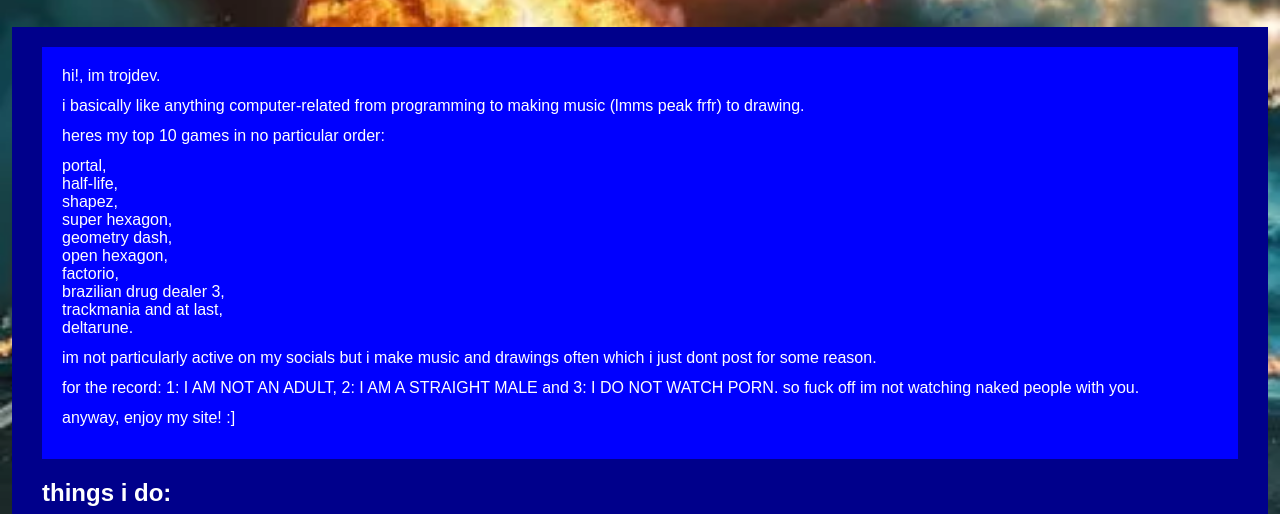
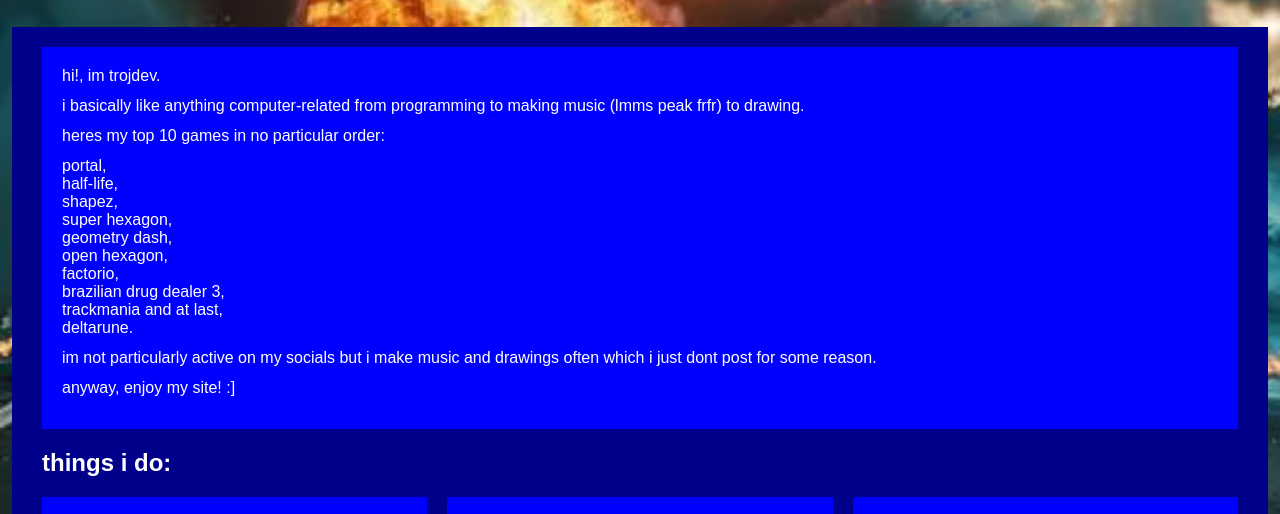
Before and after one commit to TheRealOwenJ/troj, a plain HTML site: page index.html in a window 1280 px wide. Shown: the part 232-746 px from the top of the page. Drawn offline with Linux system fonts and the light colour scheme; no server answers.

Commit message:
remove unneeded info

```diff
--- a/index.html
+++ b/index.html
@@ -24,7 +24,6 @@
                 <p>heres my top 10 games in no particular order:</p>
                 <p>portal,<br>half-life,<br>shapez,<br>super hexagon,<br>geometry dash,<br>open hexagon,<br>factorio,<br>brazilian drug dealer 3,<br>trackmania and at last,<br>deltarune.</p>
                 <p>im not particularly active on my socials but i make music and drawings often which i just dont post for some reason.</p>
-                <p>for the record: 1: I AM NOT AN ADULT, 2: I AM A STRAIGHT MALE and 3: I DO NOT WATCH PORN. so fuck off im not watching naked people with you.</p>
                 <p>anyway, enjoy my site! :]</p>
             </div>
             <h2 id="contentTitle">things i do:</h2>
```
